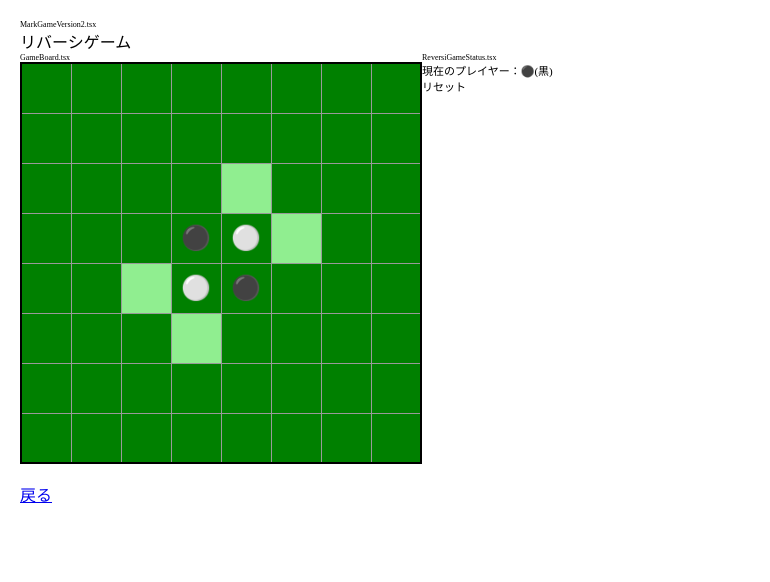
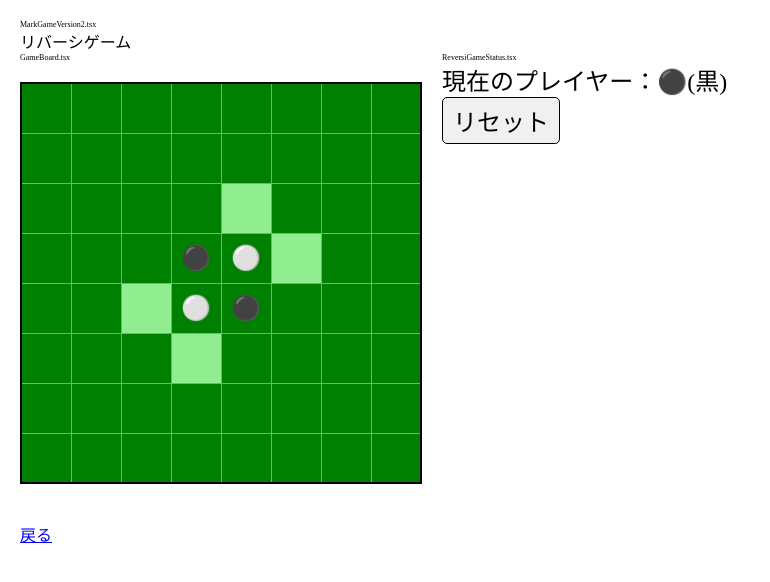
Before and after one commit to weareskyrabbit/practice_honda, a Next.js app: page /mark-game-v2 in a window 1280 px wide. Shown: the top 582 px of the page, without its empty margins (0-770 px from the left). Built offline with nearby package versions, Linux system fonts and the light colour scheme.

Commit message:
css調整

```diff
--- a/src/components/ormanisms/GameBoard/style.module.css
+++ b/src/components/ormanisms/GameBoard/style.module.css
@@ -1,25 +1,26 @@
 .field {
     display: flex;
+    flex-direction: column; /* 縦方向に配置 */
     justify-content: center; /* 中央に配置 */
     align-items: center; /* 垂直方向にも中央に配置 */
-    height: 100vh; /* 画面全体の高さを使用 */
 }
 
 .board {
     background-color: green; /* 盤面の背景色を緑に設定 */
     border: 2px solid black; /* 盤面の外枠を黒に設定 */
     border-collapse: collapse; /* 枠線を重ねる */
-    margin: auto; /* 中央に配置 */
+    margin: 20px 0; /* 上下に隙間を作る */
 }
 
 .square {
     border: 1px solid #999;
-    height: 50px; /* マスの高さを調整 */
-    width: 50px; /* マスの幅を調整 */
+    height: 50px; /* マスの高さを大きく調整 */
+    width: 50px; /* マスの幅を大きく調整 */
     text-align: center;
     vertical-align: middle; /* 垂直方向にも中央揃え */
     font-size: 24px; /* 駒のサイズ */
     background-color: green; /* 盤面の背景色と同じ色 */
+    user-select: none; /* ドラッグで選択できないように設定 */
 }
 
 .valid-move {
--- a/src/components/ormanisms/GameStatus/GameStatus.tsx
+++ b/src/components/ormanisms/GameStatus/GameStatus.tsx
@@ -1,4 +1,5 @@
 import { GameState, Player } from '@/components/templates/MarkGame/features';
+import style from './style.module.css';
 
 export type GameStatusProps = {
     gameState: GameState,
@@ -12,13 +13,13 @@ export const GameStatus: React.FC<GameStatusProps> = ({gameState, onGameResetCli
 
     return <div>
         <p className='desc'>ReversiGameStatus.tsx</p>
-            <div className='small'>
+            <div className={`${style.status}`}>
                 {winner == null && !draw && (
                     <>現在のプレイヤー：{currentPlayer === Player.Black ? <>⚫️(黒)</> : <>⚪️(白)</>}<br /></>
                 )}
                 {winner != null && <>{winner}が勝ちました。<br /></>}
-                {draw && winner == null && <>引き分けです。<br /></>}
-                <div onClick={onGameResetClick}>リセット</div>
+                {draw && <>引き分けです。<br /></>}
+                <div className={style.reset} onClick={onGameResetClick}>リセット</div>
             </div>
     </div>;
 }
--- /dev/null
+++ b/src/components/ormanisms/GameStatus/style.module.css
@@ -0,0 +1,15 @@
+.status {
+    font-size: 24px; /* 文字の大きさを24pxに設定 */
+    margin-bottom: 20px; /* 下に隙間を作る */
+}
+
+.reset {
+    font-size: 24px; /* リセットボタンの文字の大きさを24pxに設定 */
+    cursor: pointer; /* カーソルをポインターに変更 */
+    display: inline-block; /* ボタンのサイズをテキストのサイズに合わせる */
+    padding: 5px 10px; /* ボタンの内側の余白を設定 */
+    border: 1px solid #000; /* ボタンの枠線を設定 */
+    background-color: #f0f0f0; /* ボタンの背景色を設定 */
+    border-radius: 5px; /* ボタンの角を丸くする */
+    text-align: center; /* テキストを中央揃え */
+}
--- a/src/components/templates/MarkGame/MarkGameVersion2.tsx
+++ b/src/components/templates/MarkGame/MarkGameVersion2.tsx
@@ -28,8 +28,10 @@ export const MarkGame: React.FC = () => {
             <p className='desc'>MarkGameVersion2.tsx</p>
             リバーシゲーム
             <div className={style.field}>
-                <GameBoard gameState={gameState} onGameBoardClick={onGameBoardClick} />
-                <GameStatus gameState={gameState} onGameResetClick={initMarkGameState} />
+                <div className={style.container}>
+                    <GameBoard gameState={gameState} onGameBoardClick={onGameBoardClick} />
+                    <GameStatus gameState={gameState} onGameResetClick={initMarkGameState} />
+                </div>
             </div>
         </>
     );
--- a/src/components/templates/MarkGame/features.ts
+++ b/src/components/templates/MarkGame/features.ts
@@ -9,7 +9,7 @@ export interface GameState {
     currentPlayer: Player;
     winner: Player | null;
     draw: boolean;
-    // pass: boolean; // パスの状態を追加（オプション）
+    // pass: boolean; // パスの状態を追加
 }
 
 
--- a/src/components/templates/MarkGame/style.module.css
+++ b/src/components/templates/MarkGame/style.module.css
@@ -1,3 +1,53 @@
 .field {
     display: flex;
+    flex-direction: column; /* 縦方向に配置 */
+    justify-content: center; /* 中央に配置 */
+    align-items: center; /* 垂直方向にも中央に配置 */
 }
+
+.board {
+    background-color: green; /* 盤面の背景色を緑に設定 */
+    border: 2px solid black; /* 盤面の外枠を黒に設定 */
+    border-collapse: collapse; /* 枠線を重ねる */
+    margin: 20px 0; /* 上下に隙間を作る */
+}
+
+.square {
+    border: 1px solid #999;
+    height: 60px; /* マスの高さを大きく調整 */
+    width: 60px; /* マスの幅を大きく調整 */
+    text-align: center;
+    vertical-align: middle; /* 垂直方向にも中央揃え */
+    font-size: 24px; /* 駒のサイズ */
+    background-color: green; /* 盤面の背景色と同じ色 */
+    user-select: none; /* ドラッグで選択できないように設定 */
+}
+
+.valid-move {
+    background-color: lightgreen; /* 駒が置けるマスの色を明るく設定 */
+}
+
+.square:hover {
+    background-color: green; /* カーソルが乗ったときに盤面と同じ色に設定 */
+}
+
+.status {
+    font-size: 24px; /* 文字の大きさを24pxに設定 */
+    margin-bottom: 20px; /* 下に隙間を作る */
+}
+
+.reset {
+    font-size: 24px; /* リセットボタンの文字の大きさを24pxに設定 */
+    cursor: pointer; /* カーソルをポインターに変更 */
+    display: inline-block; /* ボタンのサイズをテキストのサイズに合わせる */
+    padding: 5px 10px; /* ボタンの内側の余白を設定 */
+    border: 1px solid #000; /* ボタンの枠線を設定 */
+    background-color: #f0f0f0; /* ボタンの背景色を設定 */
+    border-radius: 5px; /* ボタンの角を丸くする */
+    text-align: center; /* テキストを中央揃え */
+}
+
+.container {
+    display: flex;
+    gap: 20px; /* 横の間隔を20pxに設定 */
+}
--- a/src/providers/MarkGameProvider.tsx
+++ b/src/providers/MarkGameProvider.tsx
@@ -45,7 +45,7 @@ export const MarkGameProvider: React.FC<{children: ReactNode}> = ({
 
         if (validMoves.length === 0) {
             // パスの通知を表示
-            alert('パスする必要があります。');
+            alert('取れる駒が無いためパスをします。');
             // プレイヤーを交代
             dispatch({
                 type: ActionType.updateGameState,
```
